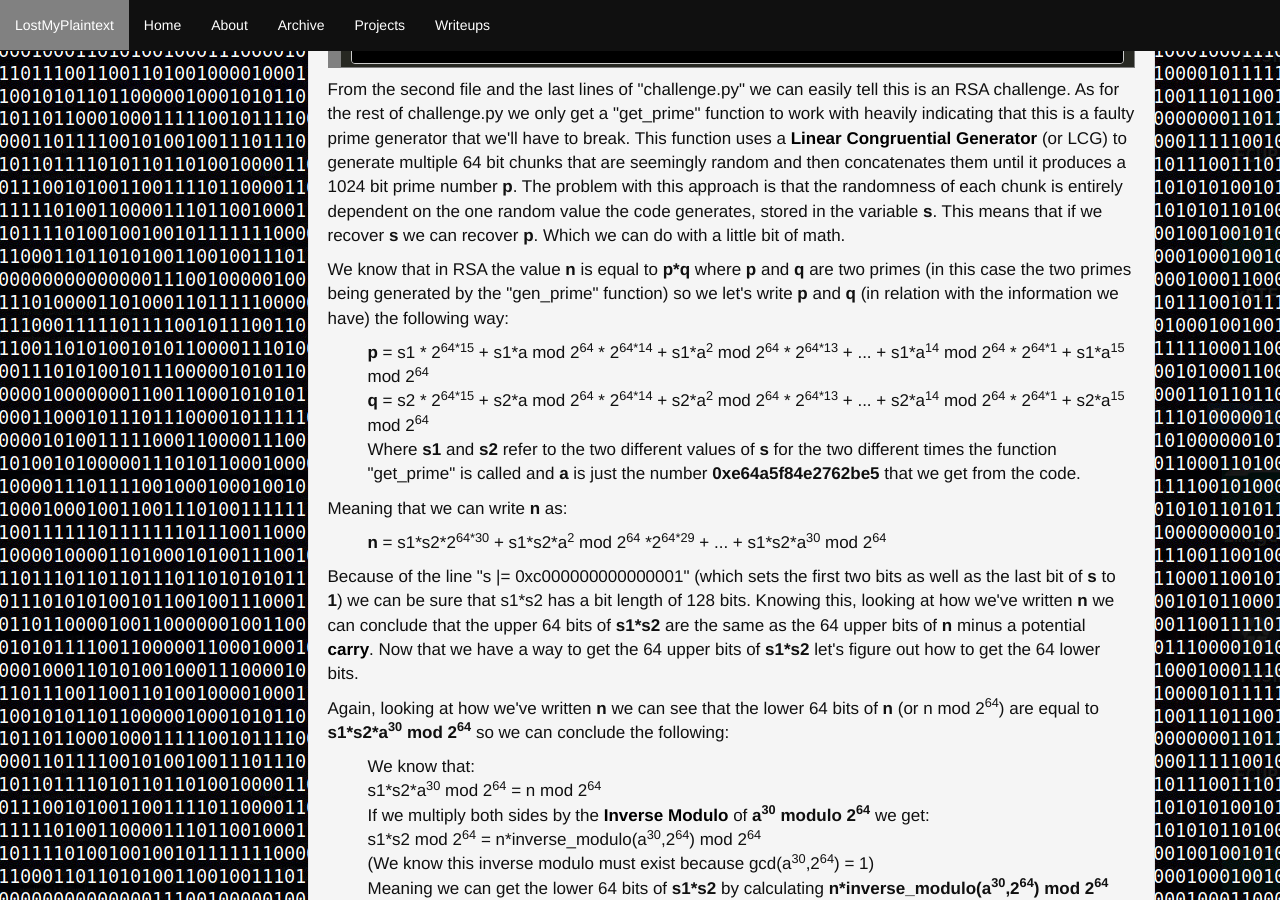
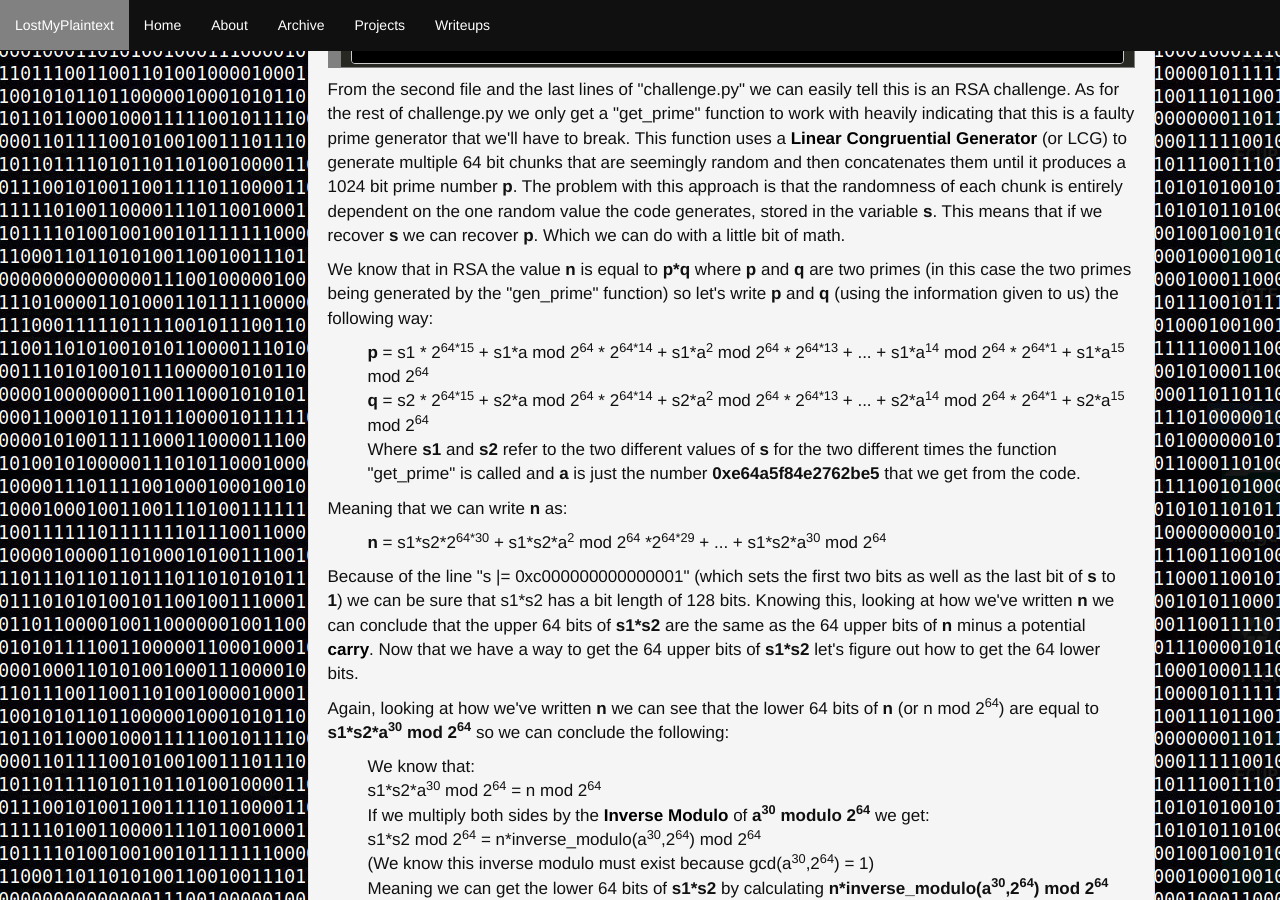
Before and after one commit to 0xA2/0xA2.github.io, a Jekyll site: the page built from _posts/2020-09-02-GoogleCTF2020ChunkNorris.markdown, in a window 1280 px wide and 900 px high, scrolled down 1129 px. Built offline with Jekyll 4.4.1, drawn with Linux system fonts in a browser that asks for light colours.

Commit message:
Update 2020-09-02-GoogleCTF2020ChunkNorris.markdown

```diff
--- a/_posts/2020-09-02-GoogleCTF2020ChunkNorris.markdown
+++ b/_posts/2020-09-02-GoogleCTF2020ChunkNorris.markdown
@@ -62,7 +62,7 @@ ul {
 <p></p>
 <p>From the second file and the last lines of "challenge.py" we can easily tell this is an RSA challenge. As for the rest of challenge.py we only get a "get_prime" function to work with heavily indicating that this is a faulty prime generator that we'll have to break. This function uses a <a href="https://en.wikipedia.org/wiki/Linear_congruential_generator"><b>Linear Congruential Generator</b></a> (or LCG) to generate multiple 64 bit chunks that are seemingly random and then concatenates them until it produces a 1024 bit prime number <b>p</b>. The problem with this approach is that the randomness of each chunk is entirely dependent on the one random value the code generates, stored in the variable <b>s</b>. This means that if we recover <b>s</b> we can recover <b>p</b>. Which we can do with a little bit of math.</p>
 <p></p>
-<p>We know that in RSA the value <b>n</b> is equal to <b>p*q</b> where <b>p</b> and <b>q</b> are two primes (in this case the two primes being generated by the "gen_prime" function) so we let's write <b>p</b> and <b>q</b> (in relation with the information we have) the following way:</p>
+<p>We know that in RSA the value <b>n</b> is equal to <b>p*q</b> where <b>p</b> and <b>q</b> are two primes (in this case the two primes being generated by the "gen_prime" function) so let's write <b>p</b> and <b>q</b> (using the information given to us) the following way:</p>
 <ul>
 	<li><b>p</b> =  s1 * 2<sup>64*15</sup>  +  s1*a mod 2<sup>64</sup> * 2<sup>64*14</sup>  +  s1*a<sup>2</sup> mod 2<sup>64</sup> * 2<sup>64*13</sup>  + ... +  s1*a<sup>14</sup> mod 2<sup>64</sup> * 2<sup>64*1</sup>  +  s1*a<sup>15</sup> mod 2<sup>64</sup></li>
 	<li><b>q</b> =  s2 * 2<sup>64*15</sup>  +  s2*a mod 2<sup>64</sup> * 2<sup>64*14</sup>  +  s2*a<sup>2</sup> mod 2<sup>64</sup> * 2<sup>64*13</sup>  + ... +  s2*a<sup>14</sup> mod 2<sup>64</sup> * 2<sup>64*1</sup>  +  s2*a<sup>15</sup> mod 2<sup>64</sup></li>
```
